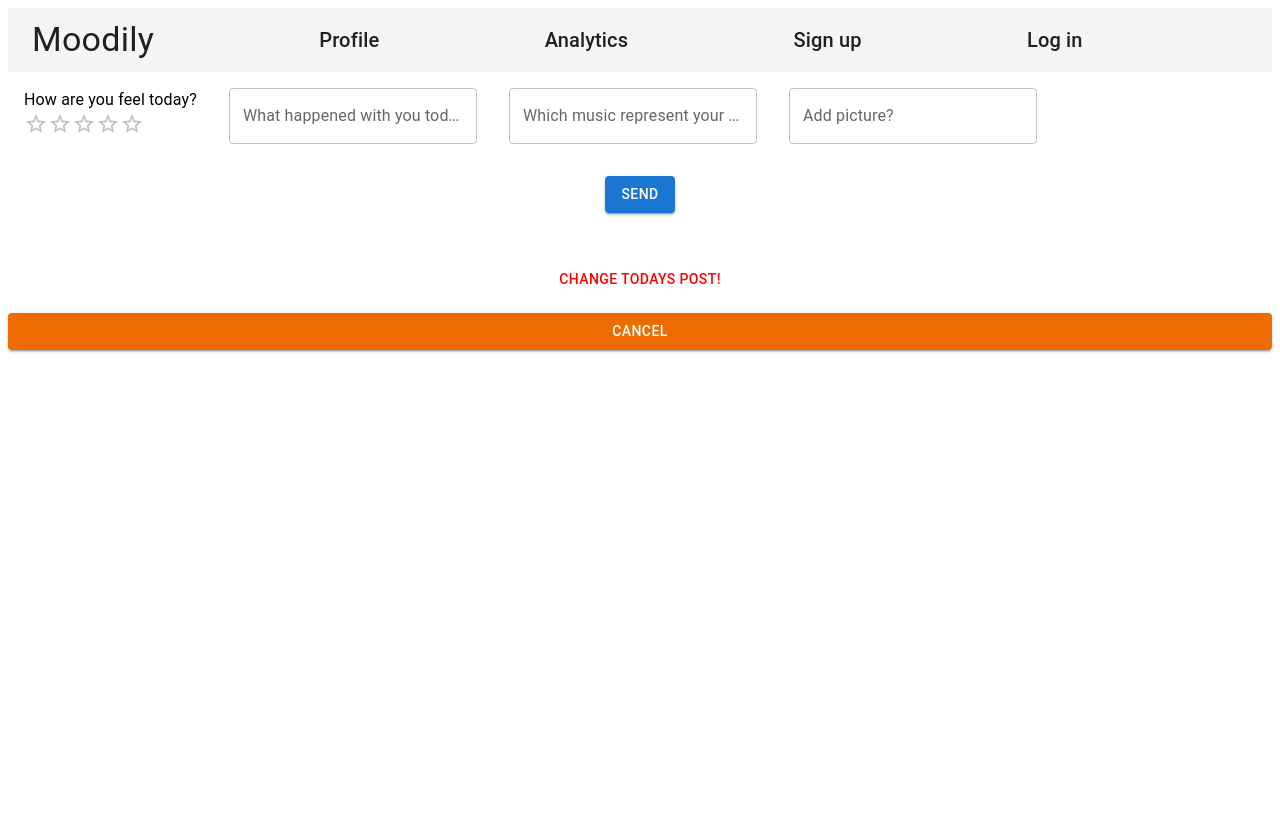
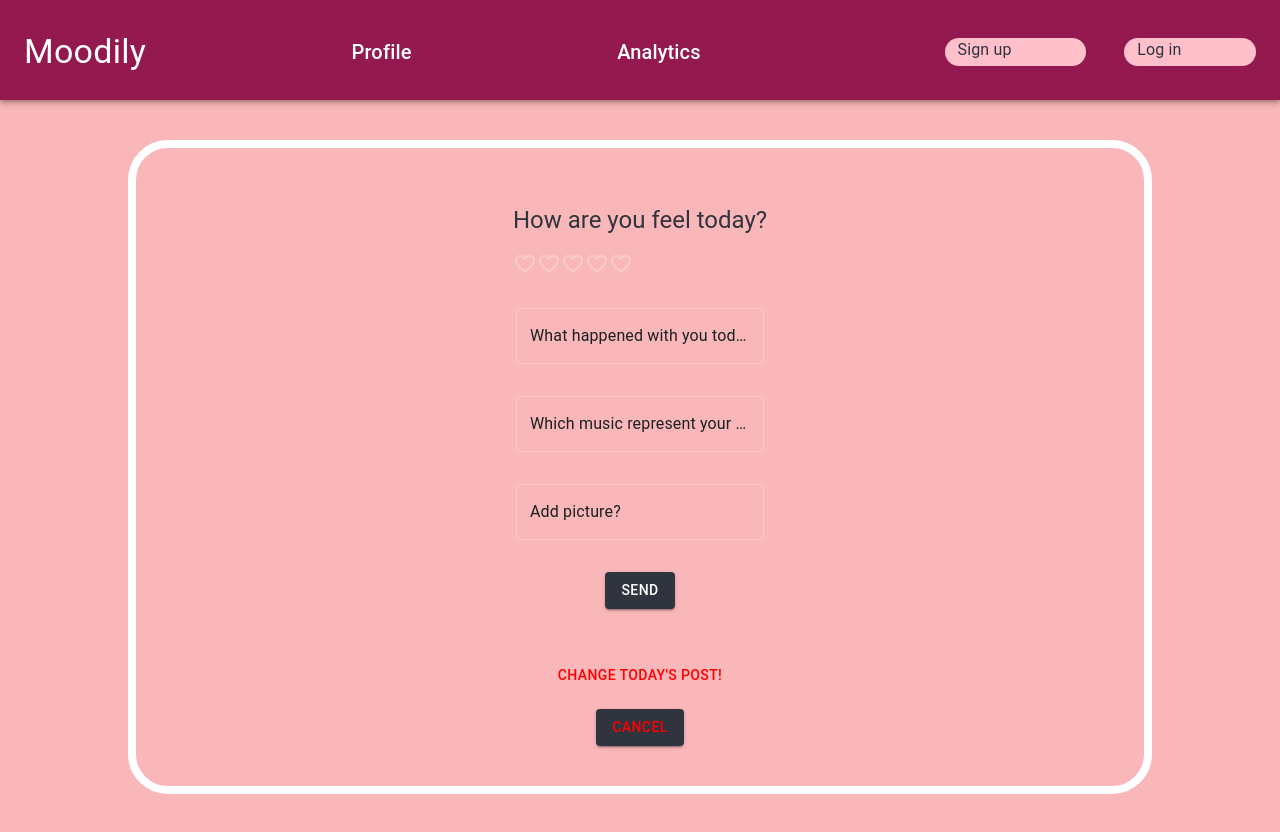
Before and after one commit to csakafeda/Moodily, a React (Vite) app in the folder frontend/: page /updatePost in a window 1280 px wide. Before the commit the page ends 800 px from the top, so only its background shows below. Built offline with nearby package versions, Linux system fonts and the light colour scheme.

Commit message:
add basic theme

```diff
--- a/frontend/package.json
+++ b/frontend/package.json
@@ -12,6 +12,7 @@
   "dependencies": {
     "@emotion/react": "^11.10.6",
     "@emotion/styled": "^11.10.6",
+    "@mui/icons-material": "^5.11.16",
     "@mui/material": "^5.12.2",
     "react": "^18.2.0",
     "react-dom": "^18.2.0",
--- a/frontend/src/API/userAPI.js
+++ b/frontend/src/API/userAPI.js
@@ -1,4 +1,4 @@
-import {setUserId, setUserName} from "../userTools.js";
+import {setUserId, setUserName} from "../Tools/userTools.js";
 
 export const signup = (user, navigate) => {
     return fetch("/api/users", {
--- a/frontend/src/App.css
+++ b/frontend/src/App.css
@@ -0,0 +1,3 @@
+#app{
+    background-color: darkslateblue;
+}
--- a/frontend/src/App.jsx
+++ b/frontend/src/App.jsx
@@ -8,9 +8,15 @@ import UpdatePost from "./Pages/Post/UpdatePost.jsx";
 import AnalyticsPage from "./Pages/Analytics/AnalyticPage.jsx";
 import SignUp from "./Pages/Auth/SignUp.jsx";
 import LogIn from "./Pages/Auth/LogIn.jsx";
+import {createTheme, CssBaseline, ThemeProvider} from "@mui/material";
+import {themeOptions} from "./Theme.js";
 
 function App() {
+    const theme = createTheme(themeOptions);
+
     return (
+        <ThemeProvider theme={theme}>
+            <CssBaseline/>
             <div className="App">
                 <Router>
                     <Routes>
@@ -26,6 +32,7 @@ function App() {
                     </Routes>
                 </Router>
             </div>
+        </ThemeProvider>
     );
 }
 
--- a/frontend/src/Components/MoodForm.jsx
+++ b/frontend/src/Components/MoodForm.jsx
@@ -6,10 +6,13 @@ import {
     Button,
     Box,
     Stack,
-    Typography
+    Typography,
+    styled
 } from "@mui/material";
 import {useState} from "react";
 import {useNavigate} from "react-router-dom";
+import FavoriteIcon from '@mui/icons-material/Favorite';
+import FavoriteBorderIcon from '@mui/icons-material/FavoriteBorder';
 
 export default function MoodForm({onSave, error, onCancel}) {
     const navigate = useNavigate();
@@ -17,6 +20,15 @@ export default function MoodForm({onSave, error, onCancel}) {
     const [rate, setRate] = useState("");
     const [music, setMusic] = useState("");
     const [picture, setPicture] = useState("");
+
+    const StyledRating = styled(Rating)({
+        '& .MuiRating-iconFilled': {
+            color: '#ff6d75',
+        },
+        '& .MuiRating-iconHover': {
+            color: '#ff3d47',
+        },
+    });
 
     const handleRateChange = (e) => setRate(e.target.value);
     const handleTextChange = (e) => setText(e.target.value);
@@ -31,17 +43,31 @@ export default function MoodForm({onSave, error, onCancel}) {
 
     return (
         <>
-            <Box onSubmit={onSubmit} component={"form"}>
+            <Box onSubmit={onSubmit} component={"form"} sx={{
+                display: "flex",
+                flexDirection: "column",
+                alignItems: "center",
+                padding: "5vh",
+                margin: "5vh 10vw 5vh 10vw",
+                border: "1vh solid",
+                borderRadius: "5vh",
+            }}>
                 <FormControl align="center" sx={{padding: "1rem"}}>
-                    <Typography>How are you feel today?</Typography>
-                    <Rating
+                    <Typography component="h1" variant="h5" sx={{marginBottom: "1rem", color: "primary.main"}}>
+                        How are you feel today?
+                    </Typography>
+                    <StyledRating
                         labelid="rate"
-                        max={5}
+                        getLabelText={(value) => `${value} Heart${value !== 1 ? 's' : ''}`}
                         onChange={handleRateChange}
+                        precision={0.5}
+                        icon={<FavoriteIcon fontSize="inherit" />}
+                        emptyIcon={<FavoriteBorderIcon fontSize="inherit" />
+                    }
                     />
                 </FormControl>
 
-                <FormControl align="center" sx={{padding: "1rem"}}>
+                <FormControl align="center" sx={{padding: "1rem", color: "secondary.main"}}>
                     <TextField
                         label="What happened with you today?"
                         id="text"
@@ -77,16 +103,17 @@ export default function MoodForm({onSave, error, onCancel}) {
                         <Container align="center" sx={{padding: "1rem", color: 'red'}}>
                             <p>{error}</p>
                             <Button align="center" sx={{color: 'red'}} onClick={handleMoodChange}>
-                                Change todays post!
+                                Change today's post!
                             </Button>
                         </Container>
                     </>
                 }
-                <Stack>
-                    <Button variant="contained" color="warning" onClick={onCancel}>
+
+                <Container align="center">
+                    <Button variant="contained" align="center" sx={{color: 'red'}} onClick={onCancel}>
                         Cancel
                     </Button>
-                </Stack>
+                </Container>
 
             </Box>
         </>
--- a/frontend/src/Components/NavBar.jsx
+++ b/frontend/src/Components/NavBar.jsx
@@ -1,20 +1,20 @@
 import {Outlet, useNavigate} from "react-router-dom";
 import {AppBar, Toolbar, Typography} from "@mui/material";
-import {isUserSignedIn, signUserOut} from "../userTools.js";
+import {isUserSignedIn, signUserOut} from "../Tools/userTools.js";
 
 export default function NavBar() {
     const navigate = useNavigate();
 
     return (
         <>
-            <AppBar position="static" color="default" elevation={0}>
-                <Toolbar sx={{flexWrap: "wrap"}}>
+            <AppBar position="static" color="default">
+                <Toolbar sx={{flexWrap: "wrap"}} variant="dense">
                     <Typography
                         component="span"
                         variant="h4"
                         color="inherit"
                         noWrap
-                        sx={{cursor: "pointer", userSelect: "none", flexGrow: 1}}
+                        sx={{cursor: "pointer", flexGrow: 1}}
                         onClick={() => navigate("/")}
                     >
                         Moodily
@@ -24,7 +24,7 @@ export default function NavBar() {
                         variant="h6"
                         color="inherit"
                         noWrap
-                        sx={{cursor: "pointer", userSelect: "none", flexGrow: 1}}
+                        sx={{cursor: "pointer", flexGrow: 1}}
                         onClick={() => navigate("/profile")}
                     >
                         Profile
@@ -34,7 +34,7 @@ export default function NavBar() {
                         variant="h6"
                         color="inherit"
                         noWrap
-                        sx={{cursor: "pointer", userSelect: "none", flexGrow: 1,}}
+                        sx={{cursor: "pointer", flexGrow: 1,}}
                         onClick={() => navigate("/analytics")}
                     >
                         Analytics
@@ -46,7 +46,7 @@ export default function NavBar() {
                                 variant="h6"
                                 color="inherit"
                                 noWrap
-                                sx={{cursor: "pointer", userSelect: "none", flexGrow: 1,}}
+                                sx={{cursor: "pointer"}}
                                 onClick={() => {
                                     signUserOut();
                                     navigate("/");
@@ -58,21 +58,30 @@ export default function NavBar() {
                         :
                         <>
                             <Typography
-                                component="span"
-                                variant="h6"
-                                color="inherit"
+                                color="primary"
                                 noWrap
-                                sx={{cursor: "pointer", userSelect: "none", flexGrow: 1,}}
+                                sx={{
+                                    cursor: "pointer",
+                                    flexGrow: 0.3,
+                                    backgroundColor: "pink",
+                                    borderRadius: 5,
+                                    padding: "0vh 1vw 0.5vh 1vw",
+                                    margin: "3vw"
+                                }}
                                 onClick={() => navigate("/SignUp")}
                             >
                                 Sign up
                             </Typography>
                             <Typography
-                                component="span"
-                                variant="h6"
-                                color="inherit"
+                                color="primary"
                                 noWrap
-                                sx={{cursor: "pointer", userSelect: "none", flexGrow: 1,}}
+                                sx={{
+                                    cursor: "pointer",
+                                    flexGrow: 0.3,
+                                    backgroundColor: "pink",
+                                    borderRadius: 5,
+                                    padding: "0vh 1vw 0.5vh 1vw"
+                                }}
                                 onClick={() => navigate("/LogIn")}>
                                 Log in
                             </Typography>
@@ -84,5 +93,4 @@ export default function NavBar() {
             <Outlet/>
         </>
     )
-        ;
 }
--- a/frontend/src/Pages/Auth/LogIn.jsx
+++ b/frontend/src/Pages/Auth/LogIn.jsx
@@ -1,4 +1,4 @@
-import {Box, Button, FormControl, TextField} from "@mui/material";
+import {Box, Button, Container, FormControl, Link, TextField, Typography} from "@mui/material";
 import {useState} from "react";
 import Loading from "../../Components/Loading.jsx";
 import {useNavigate} from "react-router-dom";
@@ -18,6 +18,7 @@ export default function LogIn() {
 
     const onSubmit = (e) => {
         e.preventDefault();
+        setLoading(true);
         login(user, nav => navigate(nav));
         navigate("/");
     }
@@ -27,26 +28,49 @@ export default function LogIn() {
     }
 
     return (
-        <Box onSubmit={onSubmit} component={"form"}>
-            <FormControl>
+        <Container sx={{marginBlock: 2}}>
+            <Box onSubmit={onSubmit} component={"form"} sx={{
+                display: "flex",
+                flexDirection: "column",
+                alignItems: "center",
+                padding: "5vh",
+                margin: "4vh 20% 4vh 20%",
+                border: "1vh solid",
+                borderRadius: "5vh",
+            }}>
+                <Typography component="h1" variant="h5">
+                    Log in
+                </Typography>
+                <FormControl sx={{marginBottom: "3vh"}}>
                     <TextField id={"username"}
                                label={"Username:"}
+                               required
                                onChange={handleUsernameChange}>
                     </TextField>
                 </FormControl>
 
-            <FormControl>
+                <FormControl sx={{marginBottom: "3vh"}}>
                     <TextField id={"password"}
                                label={"Password"}
                                type="password"
+                               required
                                onChange={handlePasswordChange}>
                     </TextField>
                 </FormControl>
 
+                <Typography onClick={() => navigate("/signup")}
+                            sx={{
+                                cursor: "pointer",
+                                userSelect: "none",
+                                marginBottom: "3vh"
+                            }}>
+                    Don't have an account? Sign Up
+                </Typography>
+
                 <Button type={"submit"}>
                     Login
                 </Button>
-
             </Box>
+        </Container>
     )
 }
--- a/frontend/src/Pages/HomePage.jsx
+++ b/frontend/src/Pages/HomePage.jsx
@@ -12,12 +12,12 @@ export default function HomePage() {
         <>
             <Container sx={{padding: "1rem", display: "flex"}}>
                 <Box component="img"
-                     sx={{width: "50%"}}
+                     sx={{width: "40vw", borderRadius: '50%'}}
                      alt="Logo."
                      src={catPic}
                 />
                 <Container>
-                    <Typography sx={{padding: "1rem"}}>
+                    <Typography sx={{padding: "1rem", fontSize: '1.5rem'}}>
                         Welcome to Moodily,
                     </Typography>
                     <Typography>
@@ -39,7 +39,7 @@ export default function HomePage() {
             </Container>
             <Container align="center" sx={{padding: "1rem"}}>
                 <Button align="center"
-                        sx={{width: "50%"}}
+                        sx={{width: "50vh", color: "red", borderRadius: "5vh"}}
                         size="large"
                         onClick={() => navigate("/createPost")}>
                     Add daily post
```
Also changed, not shown: frontend/src/Pages/Auth/SignUp.jsx (+12 -2 lines), frontend/src/Pages/ProfilePage.jsx (+8 -4 lines), frontend/src/Tools/userTools.js (renamed from frontend/src/userTools.js), 1 other file (tests, documents, lock files or other folders). Lines whose indentation alone changed are shown as unchanged.
